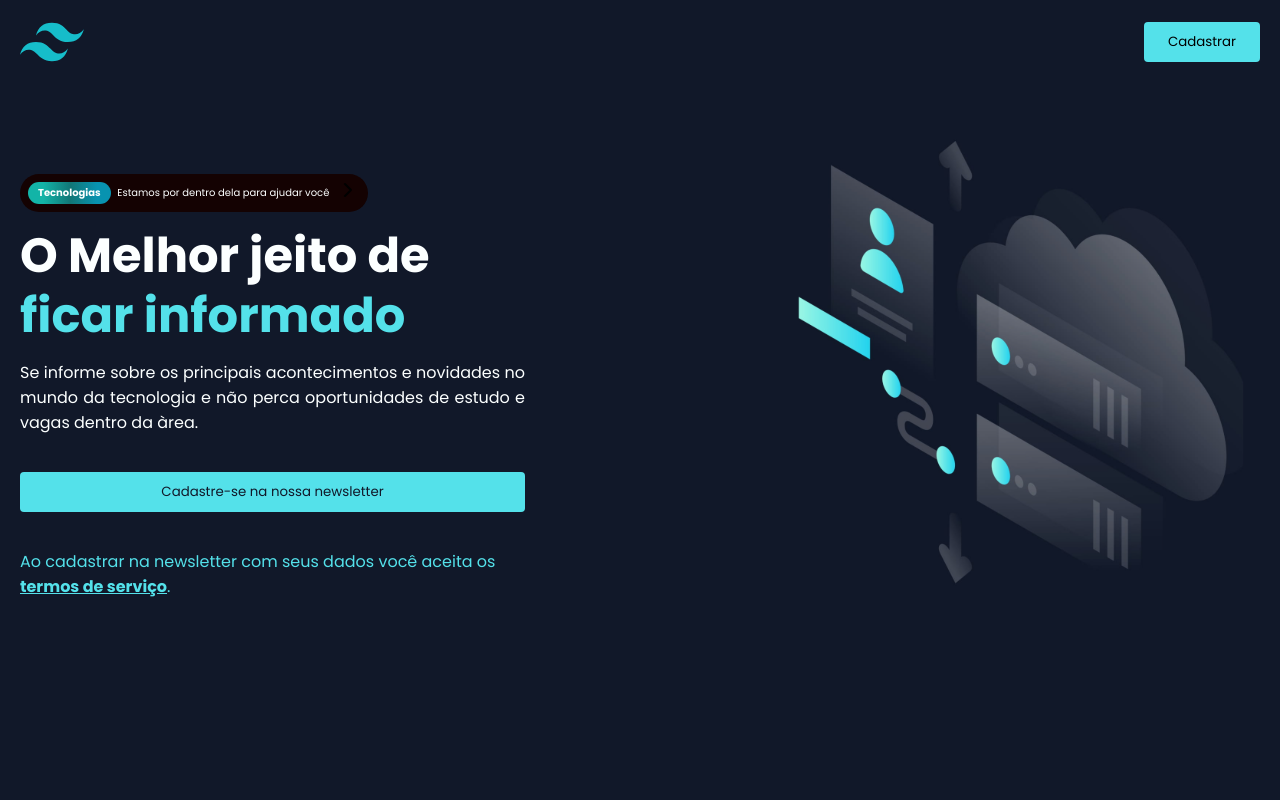
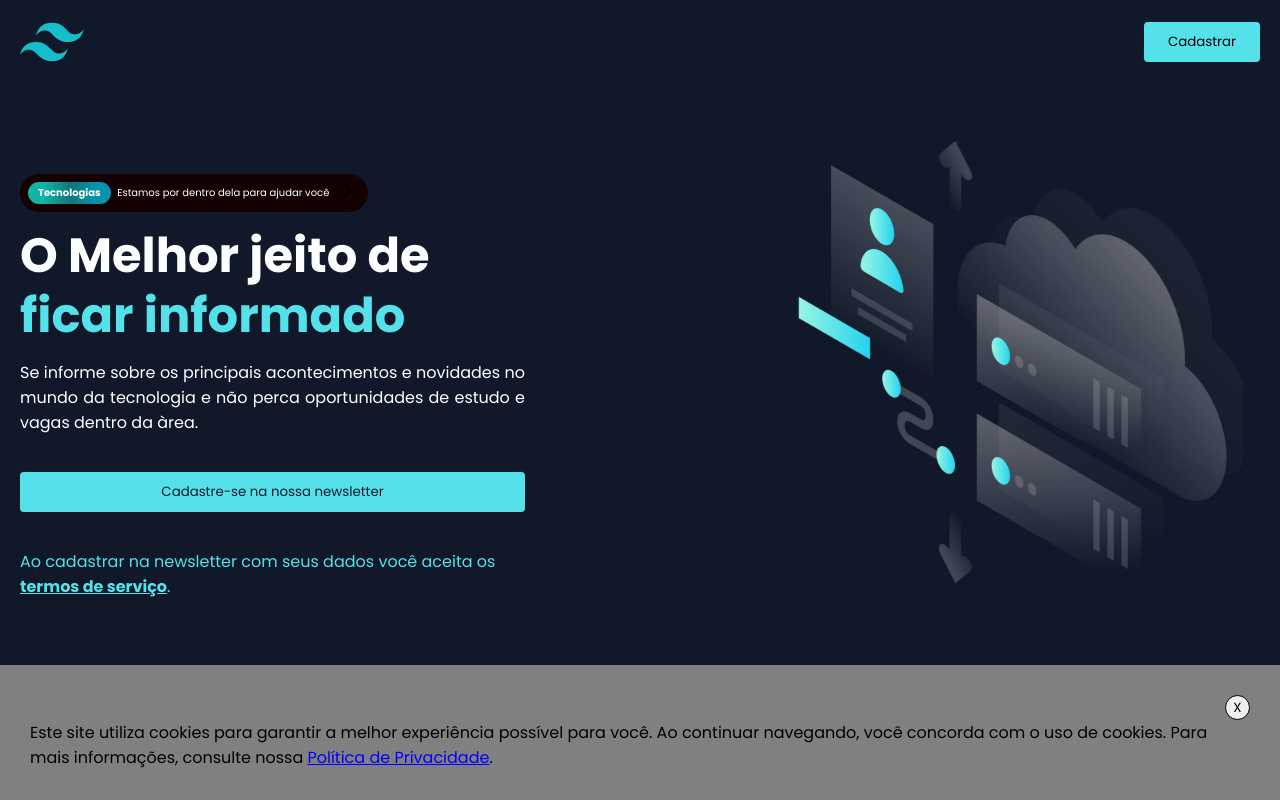
Before and after one commit to k4ik/landing-page-newsletter, a Vue app: page / in a window 1280 px wide. Built offline with nearby package versions, Linux system fonts and the light colour scheme.

Commit message:
feat: create Popup

```diff
--- a/src/App.vue
+++ b/src/App.vue
@@ -1,6 +1,7 @@
 <template>
   <div>
     <Overlay v-if="viewOverlay" @closeOverlay="closeOverlay" />
+    <Popup />
     <Header @openOverlay="openOverlay" />
     <main>
       <article>
@@ -32,6 +33,7 @@
 </template>
 
 <script>
+import Popup from "./components/Popup.vue";
 import Header from "./components/Header.vue";
 import Overlay from "./components/Overlay.vue";
 
@@ -39,6 +41,7 @@ export default {
   components: {
     Header,
     Overlay,
+    Popup
   },
   data() {
     return {
@@ -61,6 +64,8 @@ export default {
 @import "./assets/scss/variables";
 @import "./assets/scss/hiring";
 @import "./assets/scss/main";
+@import "./assets/scss/popup";
+
 
 * {
   margin: 0;
--- a/src/assets/scss/_header.scss
+++ b/src/assets/scss/_header.scss
@@ -12,7 +12,6 @@ header {
         border: none;
 
         &:hover {
-            color: $text-color;
             background: linear-gradient(90.6deg, #13B4A7 18.38%, rgba(16, 170, 170, 0.689722) 51.22%, #0893B0 83.27%);
         }
     }
--- /dev/null
+++ b/src/assets/scss/_popup.scss
@@ -0,0 +1,34 @@
+@import '../scss/variables';
+
+.popup_container {
+    background-color: grey;
+    display: flex;
+    flex-direction: column;
+    padding: 30px;
+    position: fixed;
+    bottom: 0;
+
+    .popup_header {
+        display: flex;
+        justify-content: end;
+
+        button {
+            border: 1px solid black;
+            color: black;
+            border-radius: 50%;
+            height: 25px;
+            width: 25px;
+
+            &:hover {
+                transition: .5s;
+                background-color: $main-color;
+            }
+        }
+    }
+
+    .popup_content {
+        a {
+            color: blue;
+        }
+    }
+}
--- /dev/null
+++ b/src/components/Popup.vue
@@ -0,0 +1,29 @@
+<template>
+    <div class="popup_container"  v-if="showPopup">
+        <div class="popup_header">
+            <button @click="closePopup">X</button>
+        </div>
+        <div class="popup_content">
+            <p>Este site utiliza cookies para garantir a melhor experiência possível para você. Ao continuar navegando, você concorda com o uso de cookies. Para mais informações, consulte nossa <a href="#">Política de Privacidade</a>.</p>
+        </div>
+    </div>
+</template>
+
+<script>
+    export default {
+        data() {
+            return {
+                showPopup: true,
+            }
+        },
+        methods: {
+            closePopup() {
+                this.showPopup = false;
+            }
+        }
+    }
+</script>
+
+<style lang="scss" scoped>
+    @import "../assets/scss/popup";
+</style>
```
